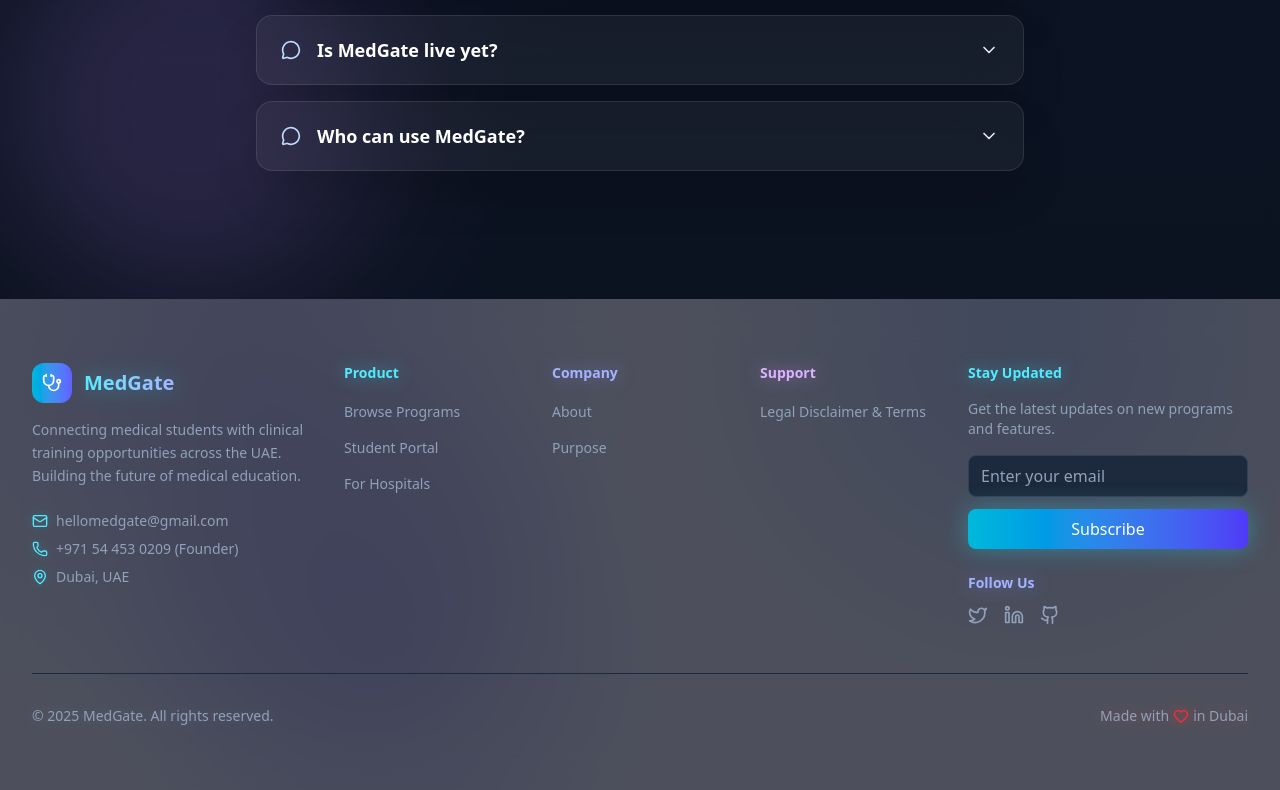
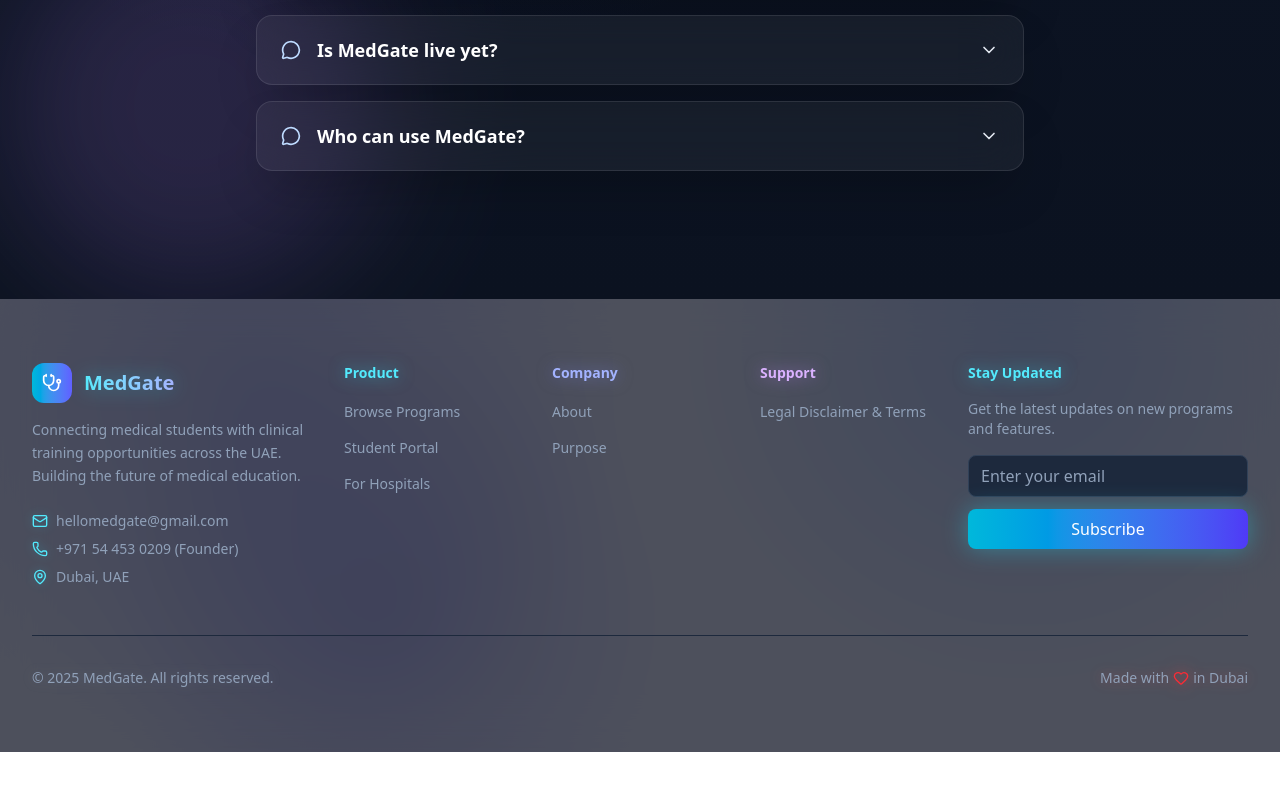
Before and after one commit to s1business84-hub/medgatefinal, a Next.js app in the folder medgate/: page / in a window 1280 px wide. Shown: the part 2906-3696 px from the top of the page. After the commit the page ends 3658 px from the top, so only its background shows below. Built offline with nearby package versions, Linux system fonts and the light colour scheme.

Commit message:
Remove Follow Us section and social media icons from footer

```diff
--- a/medgate/components/sections/footer.tsx
+++ b/medgate/components/sections/footer.tsx
@@ -7,9 +7,6 @@ import {
   Mail,
   Phone,
   MapPin,
-  Twitter,
-  Linkedin,
-  Github,
   Heart
 } from "lucide-react"
 
@@ -25,11 +22,6 @@ const footerLinks = {
   ],
   support: [
     { name: "Legal Disclaimer & Terms", href: "/legal" },
-  ],
-  social: [
-    { name: "Twitter", href: "#", icon: Twitter },
-    { name: "LinkedIn", href: "#", icon: Linkedin },
-    { name: "GitHub", href: "#", icon: Github },
   ],
 }
 
@@ -163,23 +155,6 @@ export function Footer() {
                 Subscribe
               </button>
             </div>
-
-            {/* Social Links */}
-            <div className="mt-6">
-              <h4 className="text-sm font-semibold text-indigo-300 mb-3 drop-shadow-[0_0_8px_rgba(129,140,248,0.5)]">Follow Us</h4>
-              <div className="flex space-x-4">
-                {footerLinks.social.map((social) => (
-                  <a
-                    key={social.name}
-                    href={social.href}
-                    className="text-slate-400 hover:text-cyan-300 transition-colors duration-200 hover:drop-shadow-[0_0_8px_rgba(34,211,238,0.5)]"
-                  >
-                    <social.icon className="h-5 w-5" />
-                    <span className="sr-only">{social.name}</span>
-                  </a>
-                ))}
-              </div>
-            </div>
           </motion.div>
         </div>
 
```
